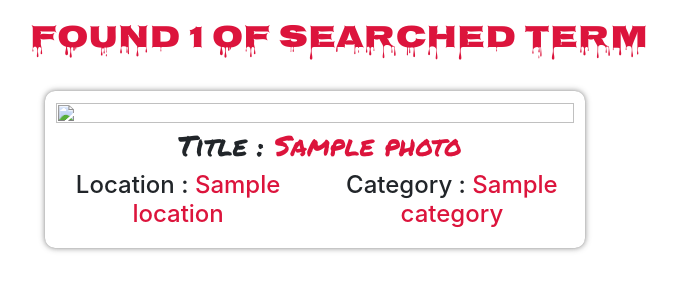
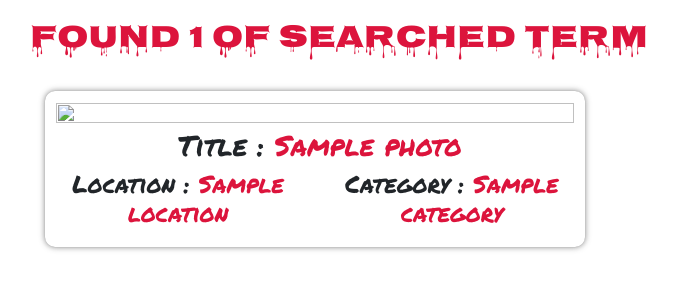
Before and after one commit to derrickmacharia/The-Collector, a Django app: template app/templates/all-photos/search.html in a window 1280 px wide. Shown: the part 59-359 px from the top of the page, without its empty margins (40-717 px from the left). Run offline with Django 3.2, Linux system fonts and the light colour scheme; tables that the repository leaves empty hold one stand-in row (values such as "Sample post"); the template is opened without the code that fills it: values that come from a table or form of the project are taken from there, most other values are stand-ins (such as "Sample title", 1, 10 or a date in 2020); some libraries are stand-ins or nearby versions; some web fonts are replaced.

Commit message:
style search html

```diff
--- a/app/templates/all-photos/search.html
+++ b/app/templates/all-photos/search.html
@@ -11,7 +11,7 @@
 
   </div>
 
-  <div class="row">
+  <div class="row disciple">
 
   {% if photos %}
     {% for photos in photos %}
```
